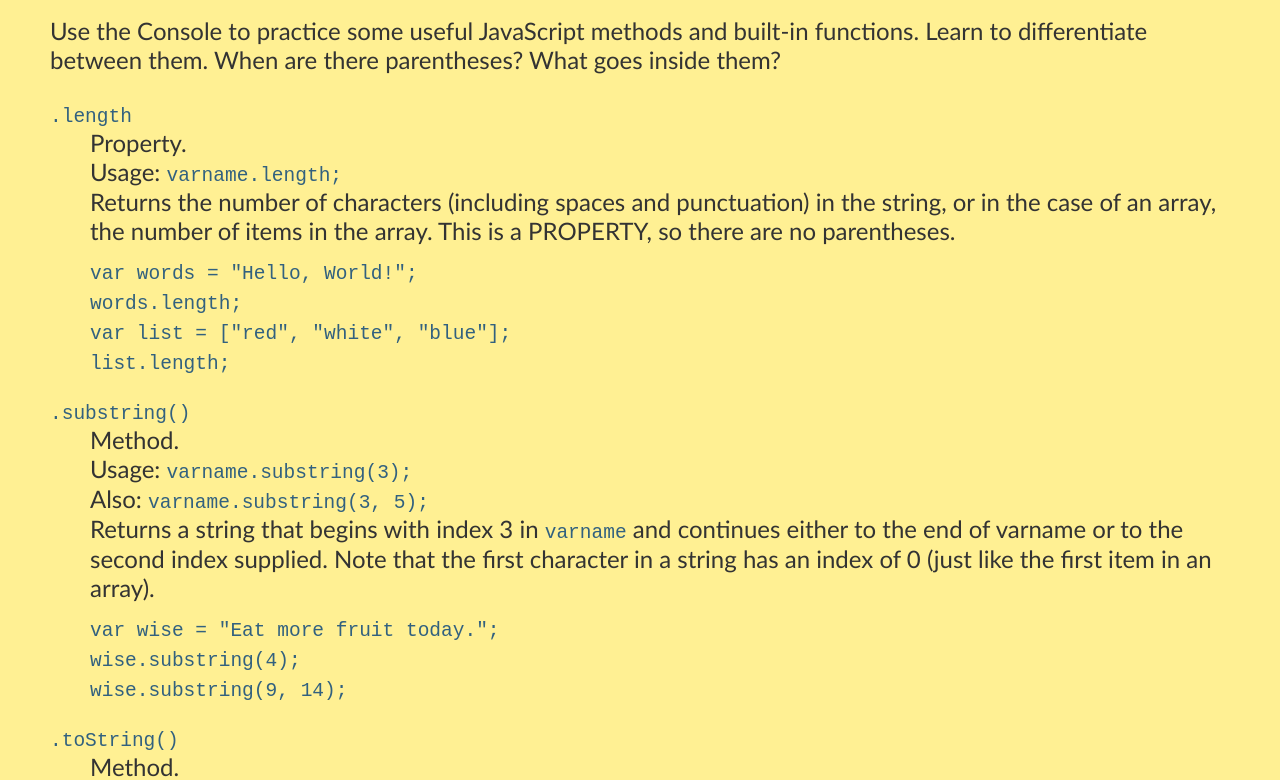
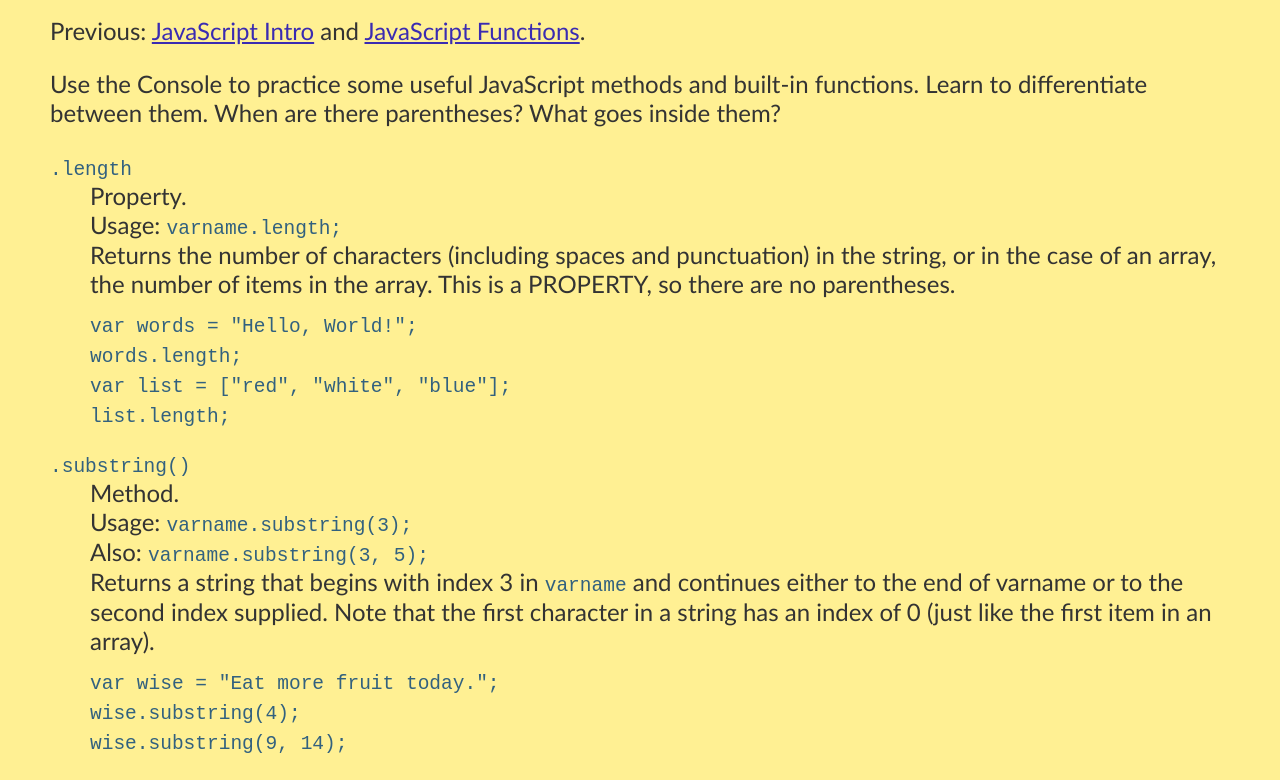
Before and after one commit to macloo/javascript-console-intro, a plain HTML site: page syntax.html in a window 1280 px wide. Shown: the part 123-903 px from the top of the page. Drawn offline with Linux system fonts and the light colour scheme.

Commit message:
add "previous" links

```diff
--- a/syntax.html
+++ b/syntax.html
@@ -9,6 +9,8 @@
 <body>
 
 <h1>JavaScript Syntax Practice</h1>
+
+<p>Previous: <a href="intro.html">JavaScript Intro</a> and <a href="functions.html">JavaScript Functions</a>.</p>
 
 <p>Use the Console to practice some useful JavaScript methods and built-in functions. Learn to differentiate between them. When are there parentheses? What goes inside them?</p>
 
```
